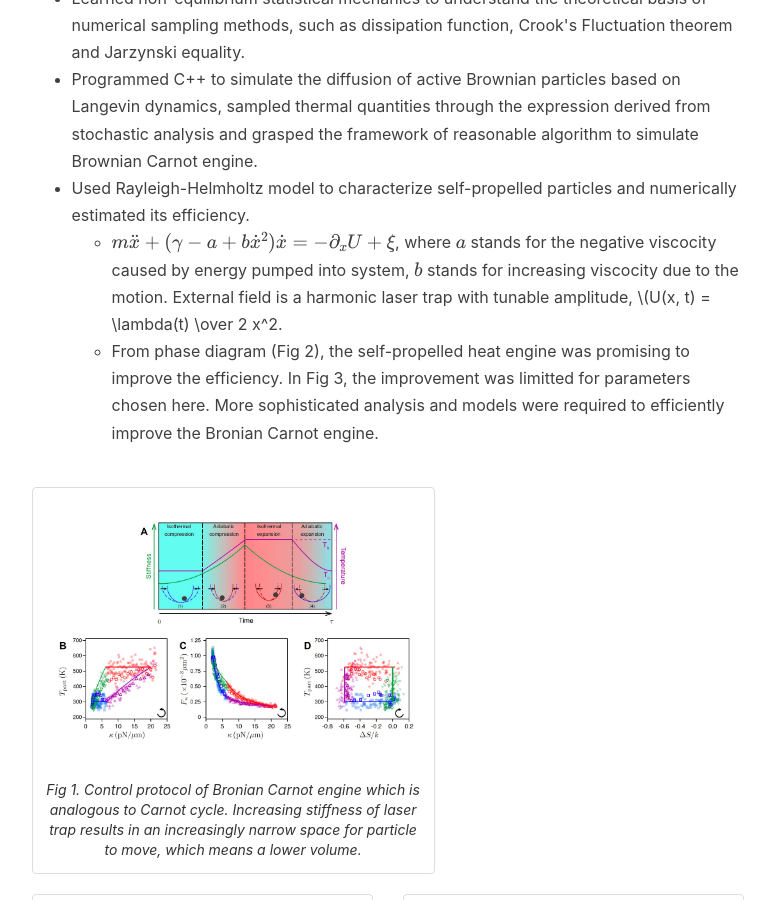
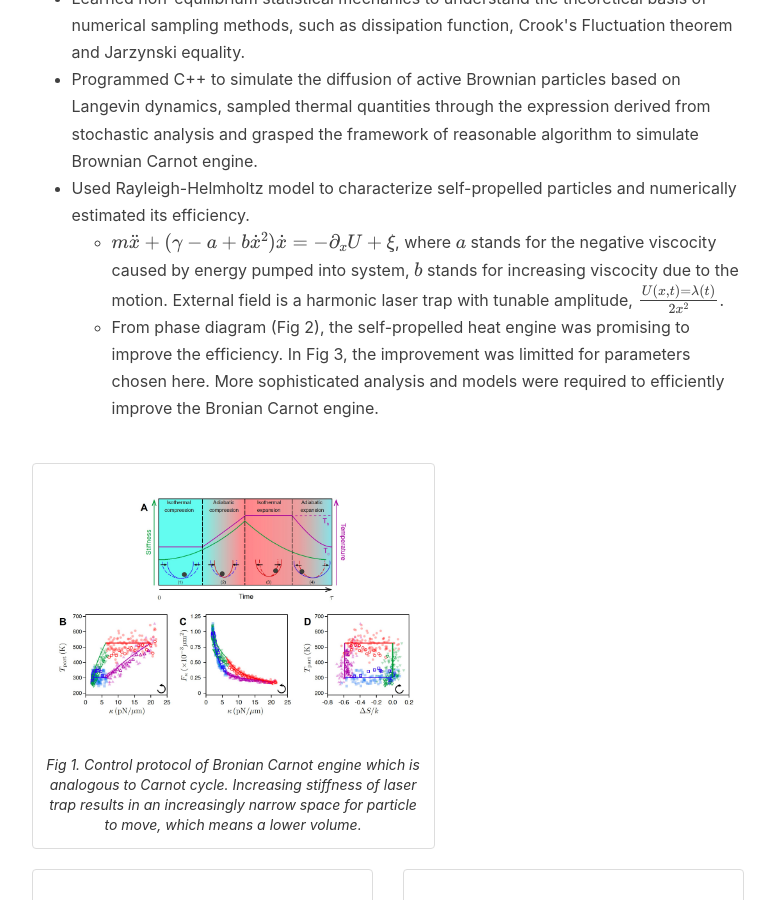
Before and after one commit to dongylaq/dongylaq.github.io, a Jekyll site: the page built from research.html, in a window 1280 px wide and 900 px high, scrolled down 5644 px. Shown: the whole window, without its empty margins (136-911 px from the left). Built offline with Jekyll 4.4.1, drawn with Linux system fonts in a browser that asks for light colours; nearby versions of some CDN libraries; formulas are drawn with MathJax 3; comment, search, counter and statistics services are not loaded.

```diff
--- a/research.html
+++ b/research.html
@@ -186,7 +186,7 @@ header-img: "img/title.jpeg"
             and grasped the framework of reasonable algorithm to simulate Brownian Carnot engine.</li>
         <li>Used Rayleigh-Helmholtz model to characterize self-propelled particles and numerically estimated its efficiency.</li>
         <ul>
-            <li>\(m\ddot{x} + (\gamma - a + b \dot{x} ^2)\dot{x} = -\partial _x U + \xi\), where \(a\) stands for the negative viscocity caused by energy pumped into system, \(b\) stands for increasing viscocity due to the motion. External field is a harmonic laser trap with tunable amplitude, \(U(x, t) = \lambda(t) \over 2 x^2.</li>
+            <li>\(m\ddot{x} + (\gamma - a + b \dot{x} ^2)\dot{x} = -\partial _x U + \xi\), where \(a\) stands for the negative viscocity caused by energy pumped into system, \(b\) stands for increasing viscocity due to the motion. External field is a harmonic laser trap with tunable amplitude, \(U(x, t) = \lambda(t) \over 2 x^2\).</li>
             <li>From phase diagram (Fig 2), the self-propelled heat engine was promising to improve the efficiency. In Fig 3, the improvement was limitted for parameters chosen here. More sophisticated analysis and models were required to efficiently improve the Bronian Carnot engine.</li>
         </ul>
     </ul>
```
